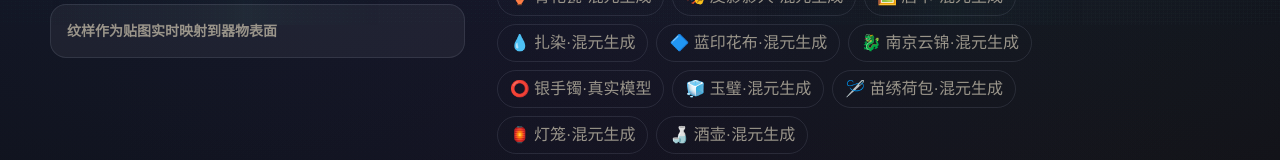
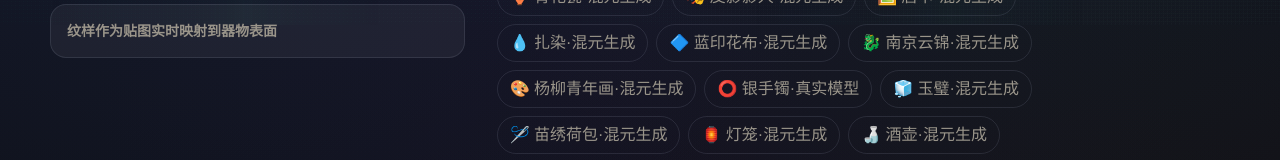
Before and after one commit to zuoyueyang123-bot/lively-heritage, a Next.js app: page /demo-3d in a window 1280 px wide. Shown: the part 775-935 px from the top of the page. Built offline with nearby package versions, Linux system fonts and the light colour scheme; no server answers.

Commit message:
fix(demo): 年画(nianhua)补进 /demo-3d MODELS 列表与 preload
上一轮只接了 heritage-model.tsx/collection/showroom-scene/types，
遗漏了 webgl-demo.tsx 的 MODELS 数组，导致 /demo-3d 页面只显示 14 个模型按钮。

```diff
--- a/src/components/showroom/webgl-demo.tsx
+++ b/src/components/showroom/webgl-demo.tsx
@@ -115,6 +115,15 @@
     url: "/models/heritage/yunjin_tc.glb",
     label: "🐉 南京云锦·混元生成",
     category: "云锦",
+    license: "内部使用/混元3D",
+    credit: "腾讯混元3D图生3D生成（Hunyuan 3D）",
+    realTexture: true,
+  },
+  {
+    key: "nianhua",
+    url: "/models/heritage/nianhua_tc.glb",
+    label: "🎨 杨柳青年画·混元生成",
+    category: "年画",
     license: "内部使用/混元3D",
     credit: "腾讯混元3D图生3D生成（Hunyuan 3D）",
     realTexture: true,
@@ -585,3 +594,4 @@
 useGLTF.preload("/models/heritage/tiedye_tc.glb");
 useGLTF.preload("/models/heritage/blueprint_tc.glb");
 useGLTF.preload("/models/heritage/yunjin_tc.glb");
+useGLTF.preload("/models/heritage/nianhua_tc.glb");
```
